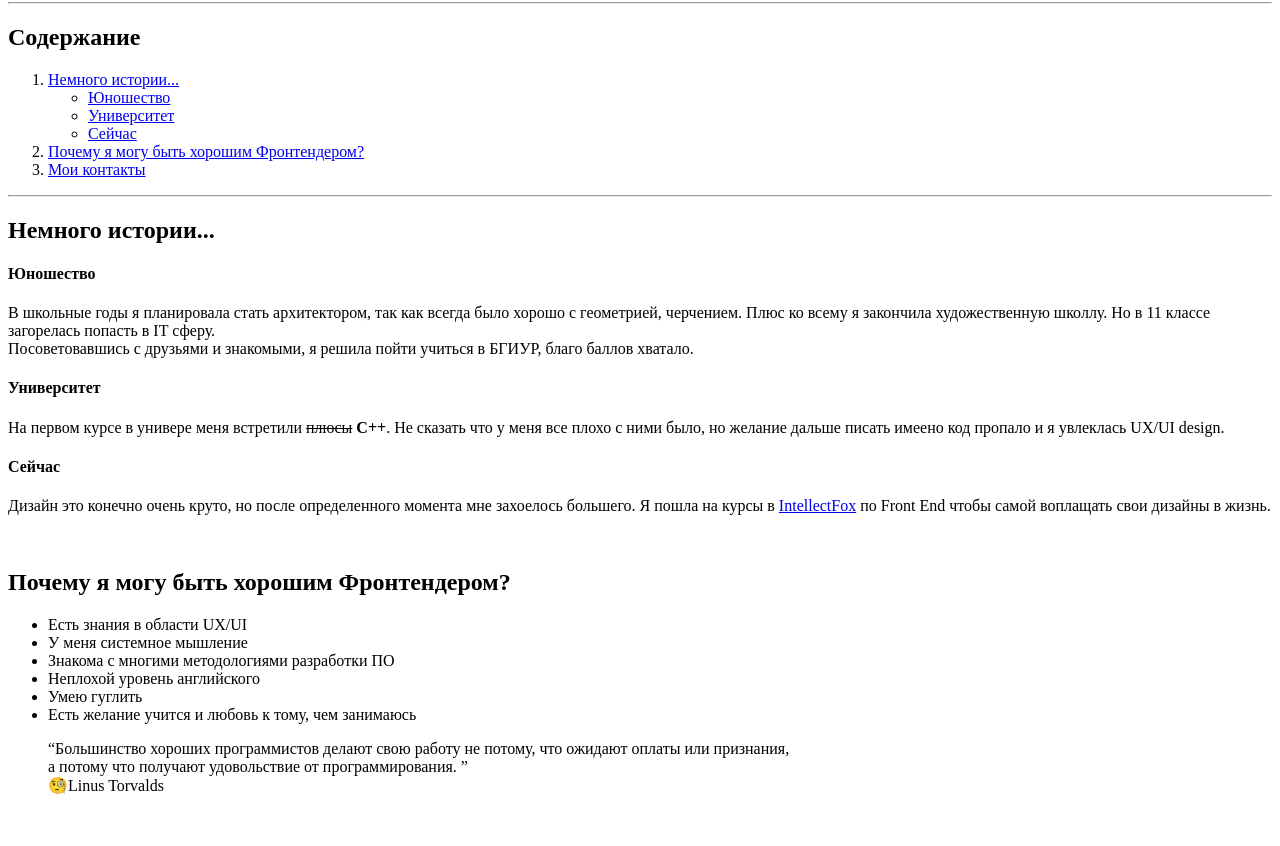
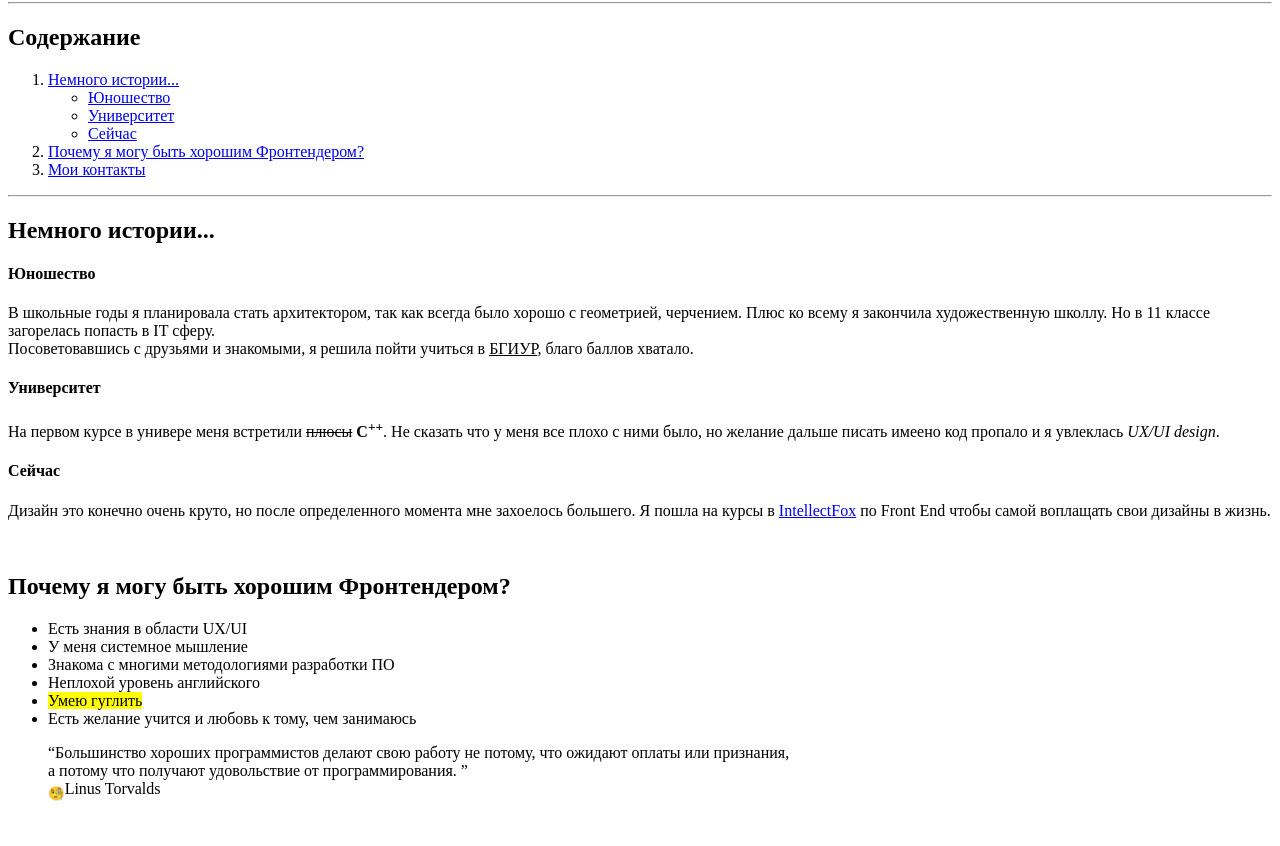
Before and after one commit to MiracleAnanas/if-html, a plain HTML site: page about/index.html in a window 1280 px wide. Shown: the part 79-925 px from the top of the page. Drawn offline with Linux system fonts and the light colour scheme.

Commit message:
adding missing tags

```diff
--- a/about/index.html
+++ b/about/index.html
@@ -24,12 +24,12 @@
     <h4 id="youth">Юношество</h4>
     <p> В школьные годы я планировала стать архитектором, так как всегда было хорошо с геометрией, черчением.
         Плюс ко всему я закончила художественную школлу. Но в 11 классе загорелась попасть в IT сферу.<br>
-        Посоветовавшись с друзьями и знакомыми, я решила пойти учиться в БГИУР, благо баллов хватало.
+        Посоветовавшись с друзьями и знакомыми, я решила пойти учиться в <ins>БГИУР</ins>, благо баллов хватало.
     </p>
     <h4 id="university">Университет</h4>
-    <p> На первом курсе в универе меня встретили <del>плюсы</del> <strong>С++</strong>.
+    <p> На первом курсе в универе меня встретили <del>плюсы</del> <strong>С<sup>++</sup></strong>.
         Не сказать что у меня все плохо с ними было,
-        но желание дальше писать имеено код пропало и я увлеклась UX/UI design.
+        но желание дальше писать имеено код пропало и я увлеклась <em>UX/UI design</em>.
     </p>
     <h4 id="now">Сейчас</h4>
     <p> Дизайн это конечно очень круто, но после определенного момента мне захоелось большего.
@@ -44,7 +44,7 @@
         <li>У меня системное мышление</li>
         <li>Знакома с многими методологиями разработки ПО</li>
         <li>Неплохой уровень английского</li>
-        <li>Умею гуглить</li>
+        <li><mark>Умею гуглить</mark></li>
         <li>Есть желание учится и любовь к тому, чем занимаюсь</li>
     </ul>
 
@@ -53,7 +53,7 @@
          а потому что получают удовольствие от программирования.
         </q>
         <br>
-        &#129488;Linus Torvalds
+        <sub>&#129488;</sub>Linus Torvalds
     </blockquote>
     <br>
     <h2 id="contacts">Мои контакты</h2>
```
